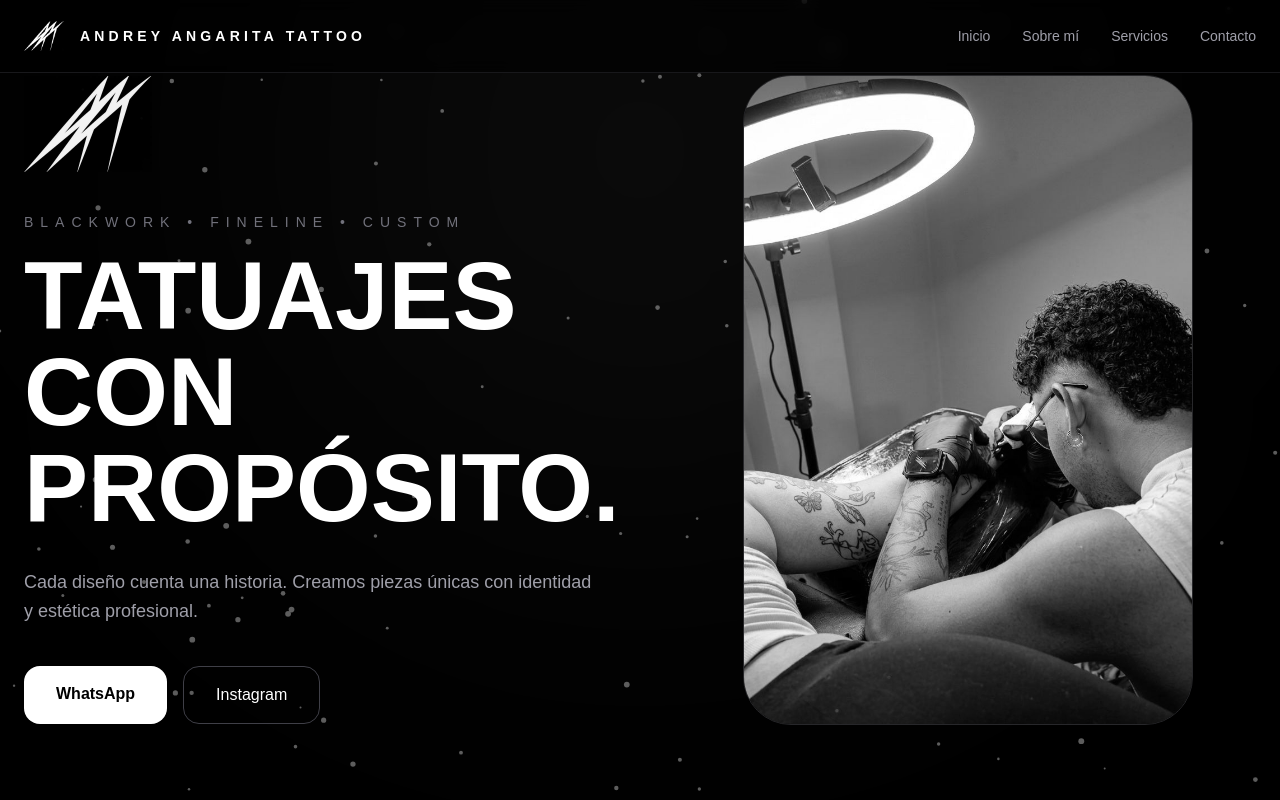
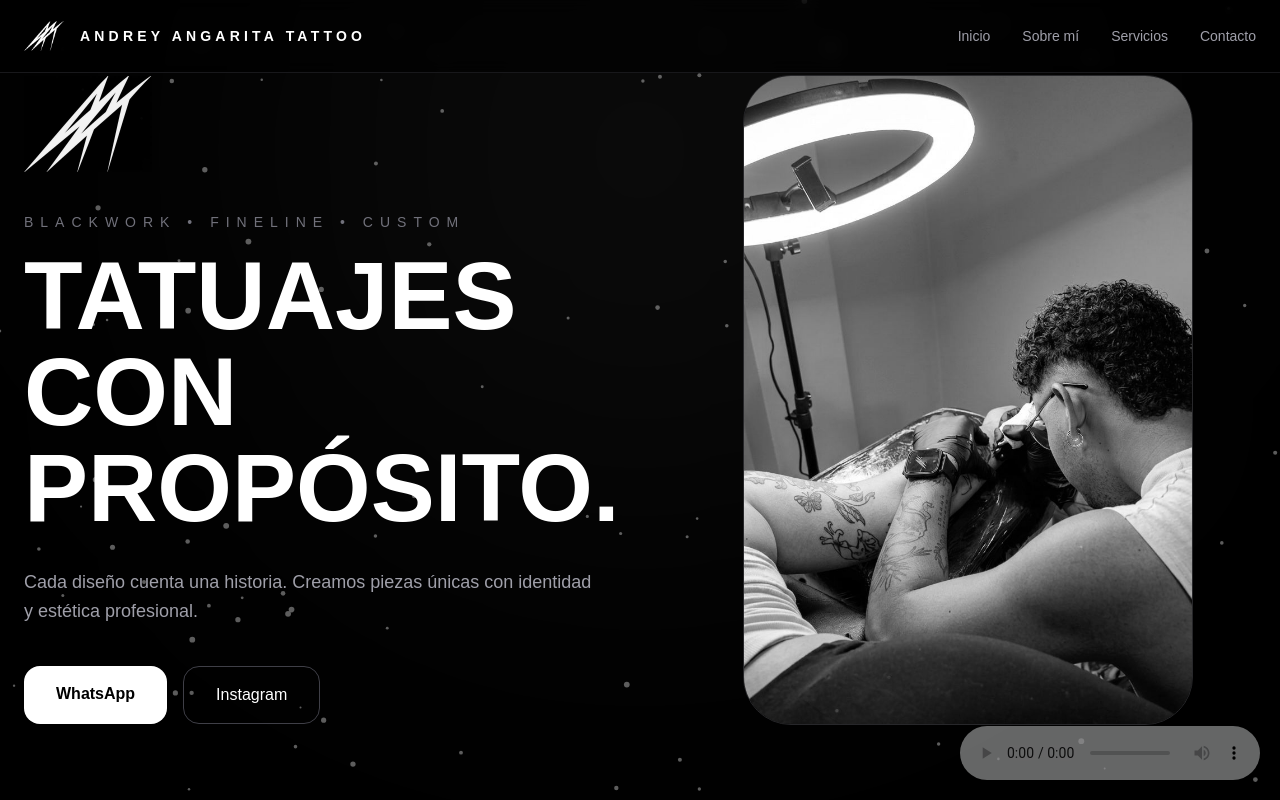
Before and after one commit to andreyjoseph807-cyber/andreyangaritatattoo, a Next.js app: page / in a window 1280 px wide. Shown: the top 800 px of the page. Built offline with nearby package versions, Linux system fonts and the light colour scheme.

Commit message:
add ambient background music

```diff
--- a/app/page.tsx
+++ b/app/page.tsx
@@ -74,13 +74,21 @@ export default function Home() {
   return (
     <main className="min-h-screen bg-black text-white overflow-hidden relative">
 
-      {/* =========================
-          PARTICLES (AHORA SÍ EN HERO)
-      ========================== */}
-      <div className="absolute inset-0 z-0">
-        <ParticlesBackground />
-      </div>
+     {/* =========================
+    PARTICLES + MUSIC
+========================== */}
+<div className="absolute inset-0 z-0">
+  <ParticlesBackground />
 
+  <audio
+  autoPlay
+  loop
+  controls
+  className="fixed bottom-5 right-5 z-[999] opacity-70 hover:opacity-100"
+>
+  <source src="/ambient.mp3" type="audio/mpeg" />
+</audio>
+</div>
       {/* OVERLAY PARA OSCURECER Y DAR PROFUNDIDAD */}
       <div className="absolute inset-0 bg-black/40 z-10 pointer-events-none" />
 
```
